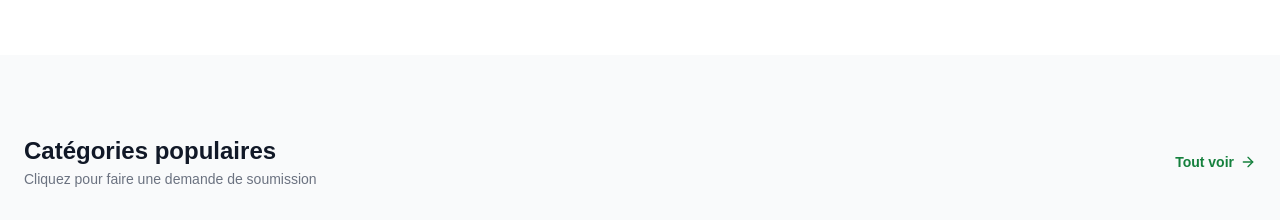
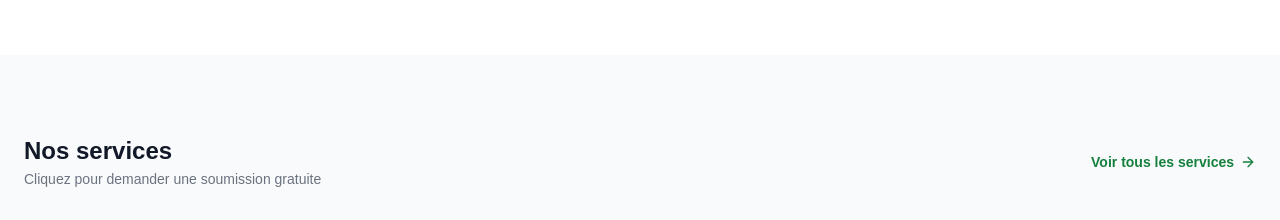
Before and after one commit to foleblanc8/fuwoo-bonne-version, a React (Vite) app: page / in a window 1280 px wide. Shown: the part 1200-1420 px from the top of the page. Built offline with nearby package versions, Linux system fonts and the light colour scheme; no server answers; grey boxes are pictures that could not be loaded; a web font is replaced by a local one.

Commit message:
fix: renommer catégories → services dans toute l'UI

```diff
--- a/src/pages/Home.tsx
+++ b/src/pages/Home.tsx
@@ -135,14 +135,14 @@ const Home = () => {
         <div className="max-w-7xl mx-auto px-4 sm:px-6">
           <div className="flex items-center justify-between mb-8">
             <div>
-              <h2 className="text-2xl font-bold text-gray-900">Catégories populaires</h2>
-              <p className="text-gray-500 text-sm mt-0.5">Cliquez pour faire une demande de soumission</p>
+              <h2 className="text-2xl font-bold text-gray-900">Nos services</h2>
+              <p className="text-gray-500 text-sm mt-0.5">Cliquez pour demander une soumission gratuite</p>
             </div>
             <Link
               to="/services"
               className="flex items-center gap-1.5 text-coupdemain-primary text-sm font-semibold hover:gap-2.5 transition-all"
             >
-              Tout voir <ArrowRight className="w-4 h-4" />
+              Voir tous les services <ArrowRight className="w-4 h-4" />
             </Link>
           </div>
 
--- a/src/pages/Services.tsx
+++ b/src/pages/Services.tsx
@@ -136,7 +136,7 @@ function RequestModal({
               <span className="text-2xl">{CATEGORY_EMOJI[category.slug] ?? '🛠️'}</span>
               <div>
                 <h2 className="text-lg font-bold text-gray-900">{category.name}</h2>
-                <p className="text-xs text-gray-400">{category.provider_count} prestataire{category.provider_count !== 1 ? 's' : ''} disponible{category.provider_count !== 1 ? 's' : ''}</p>
+                <p className="text-xs text-gray-400">{category.provider_count} prestataire{category.provider_count !== 1 ? 's' : ''} offre{category.provider_count !== 1 ? 'nt' : '  '} ce service</p>
               </div>
             </div>
             <button onClick={onClose} className="p-2 rounded-xl hover:bg-gray-100 transition">
@@ -333,7 +333,7 @@ const Services = () => {
             Quel service cherchez-vous ?
           </h1>
           <p className="text-gray-500 text-sm sm:text-base mb-8">
-            Décrivez votre projet — des prestataires de votre région vous feront une offre.
+            Choisissez un service — des prestataires de votre région vous feront une offre gratuitement.
           </p>
 
           {/* Barre recherche + localisation */}
@@ -341,7 +341,7 @@ const Services = () => {
             {/* Recherche service */}
             <div className="relative flex-1">
               <Search className="absolute left-4 top-1/2 -translate-y-1/2 w-4 h-4 text-gray-400 pointer-events-none" />
-              <input type="text" placeholder="Plomberie, ménage, déneigement…"
+              <input type="text" placeholder="Rechercher un service…"
                 value={search} onChange={e => setSearch(e.target.value)}
                 className="w-full pl-10 pr-4 py-3.5 border border-gray-200 rounded-xl focus:outline-none focus:ring-2 focus:ring-coupdemain-primary text-sm bg-white" />
             </div>
```
